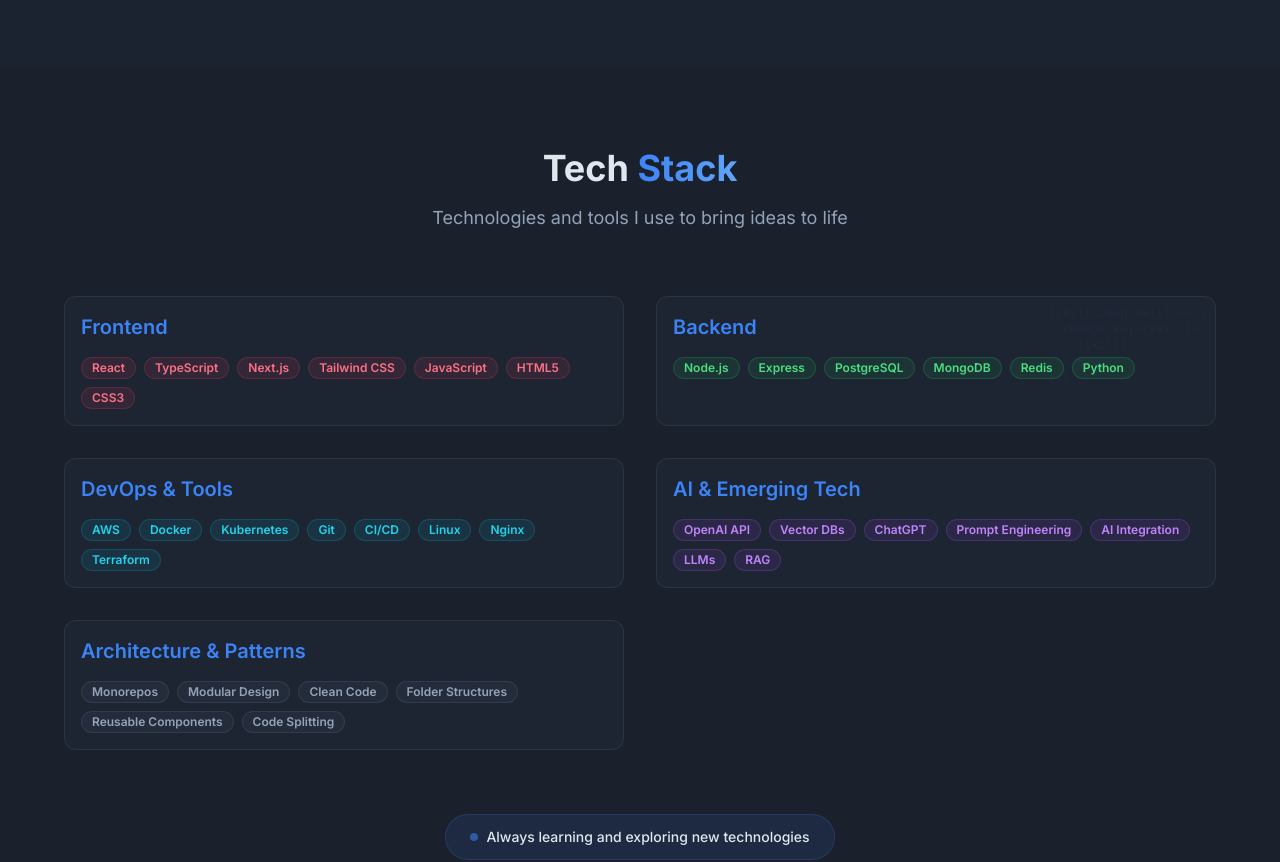
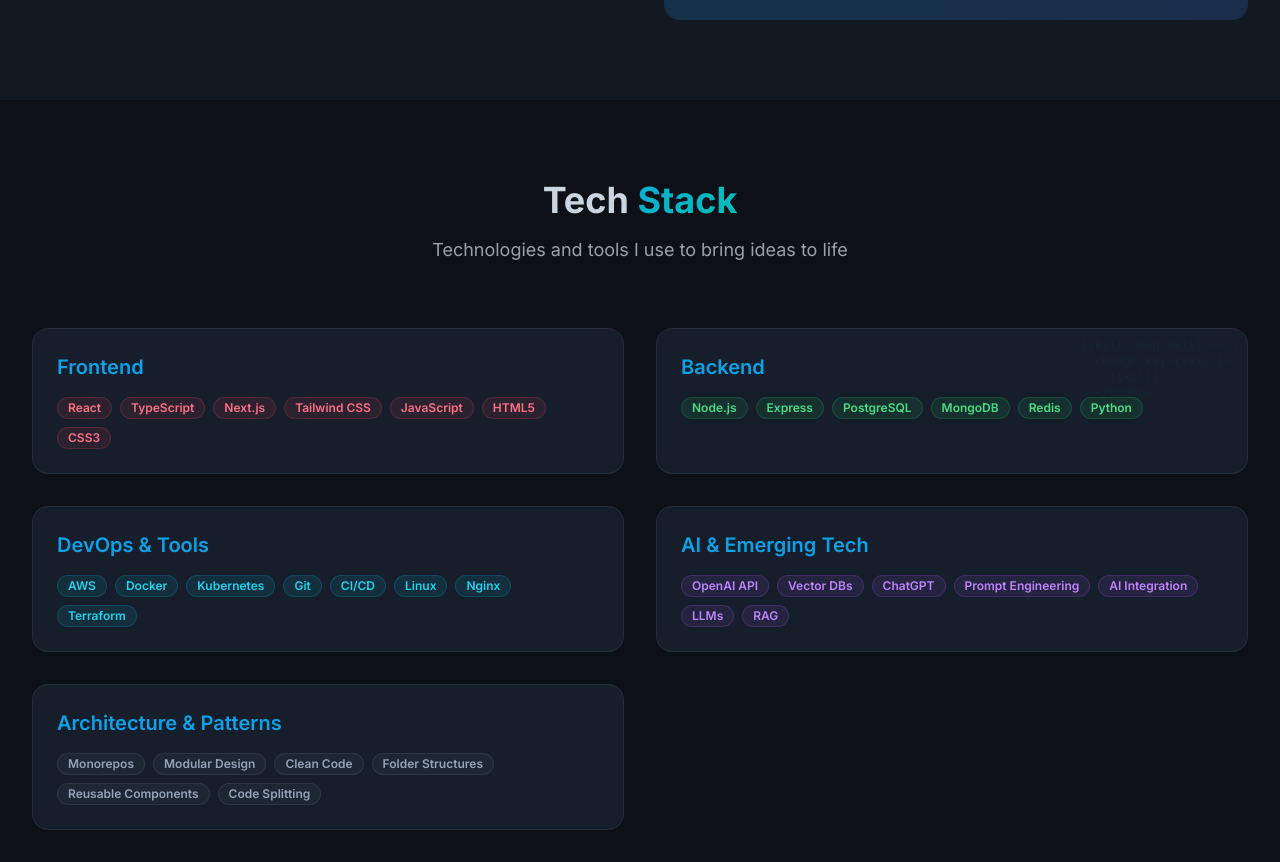
Before and after one commit to gitesh216/refined-web-weave, a React (Vite) app: page / in a window 1280 px wide. Shown: the part 1620-2482 px from the top of the page. Built offline with nearby package versions, Linux system fonts and the light colour scheme.

Commit message:
feat(styles): update theme

```diff
--- a/src/index.css
+++ b/src/index.css
@@ -1,40 +1,77 @@
 @import url('https://fonts.googleapis.com/css2?family=Inter:wght@300;400;500;600;700&display=swap');
+@import url('https://fonts.googleapis.com/css2?family=JetBrains+Mono:wght@300;400;500;600&display=swap');
 @tailwind base;
 @tailwind components;
 @tailwind utilities;
 
-
 @layer base {
   :root {
-    --background: 220 26% 14%;
-    --foreground: 213 31% 91%;
+    /* Midnight Ocean Theme - Professional & Modern */
+    --background: 216 28% 7%;        /* Deep navy */
+    --foreground: 213 27% 84%;       /* Cool white */
 
-    --card: 220 23% 18%;
-    --card-foreground: 213 31% 91%;
+    --card: 217 32% 17%;             /* Dark blue-gray */
+    --card-foreground: 213 27% 84%;
 
-    --popover: 220 23% 18%;
-    --popover-foreground: 213 31% 91%;
+    --popover: 217 32% 17%;
+    --popover-foreground: 213 27% 84%;
 
-    --primary: 217 91% 60%;
-    --primary-foreground: 220 26% 14%;
+    --primary: 199 89% 48%;          /* Ocean blue */
+    --primary-foreground: 216 28% 7%;
 
-    --secondary: 220 17% 24%;
-    --secondary-foreground: 213 31% 91%;
+    --secondary: 217 19% 27%;        /* Muted blue-gray */
+    --secondary-foreground: 213 27% 84%;
 
-    --muted: 220 13% 26%;
-    --muted-foreground: 215 20% 65%;
+    --muted: 215 25% 27%;
+    --muted-foreground: 217 10% 64%;
 
-    --accent: 217 91% 60%;
-    --accent-foreground: 220 26% 14%;
+    --accent: 142 76% 36%;           /* Emerald accent */
+    --accent-foreground: 216 28% 7%;
 
     --destructive: 0 84% 60%;
     --destructive-foreground: 210 40% 98%;
 
-    --border: 220 13% 28%;
-    --input: 220 13% 28%;
-    --ring: 217 91% 60%;
+    --border: 215 25% 28%;
+    --input: 215 25% 28%;
+    --ring: 199 89% 48%;
 
-    --radius: 0.75rem;
+    --radius: 0.875rem;
+
+    /* Custom gradient colors */
+    --gradient-primary: linear-gradient(135deg, hsl(199, 89%, 48%) 0%, hsl(174, 100%, 38%) 100%);
+    --gradient-secondary: linear-gradient(135deg, hsl(142, 76%, 36%) 0%, hsl(199, 89%, 48%) 100%);
+    --gradient-accent: linear-gradient(135deg, hsl(276, 100%, 54%) 0%, hsl(199, 89%, 48%) 50%, hsl(142, 76%, 36%) 100%);
+    --gradient-mesh:
+      radial-gradient(at 40% 20%, hsla(199, 89%, 48%, 0.4) 0px, transparent 50%),
+      radial-gradient(at 80% 0%, hsla(142, 76%, 36%, 0.3) 0px, transparent 50%),
+      radial-gradient(at 0% 50%, hsla(276, 100%, 54%, 0.2) 0px, transparent 50%);
+  }
+
+  /* Light theme (optional) */
+  .light {
+    --background: 0 0% 100%;
+    --foreground: 222 84% 4.9%;
+    --card: 0 0% 100%;
+    --card-foreground: 222 84% 4.9%;
+    --popover: 0 0% 100%;
+    --popover-foreground: 222 84% 4.9%;
+    --primary: 199 89% 48%;
+    --primary-foreground: 210 40% 98%;
+    --secondary: 210 40% 96%;
+    --secondary-foreground: 222 43% 11%;
+    --muted: 210 40% 96%;
+    --muted-foreground: 215 16% 47%;
+    --accent: 142 76% 36%;
+    --accent-foreground: 222 84% 4.9%;
+    --destructive: 0 84% 60%;
+    --destructive-foreground: 210 40% 98%;
+    --border: 214 32% 91%;
+    --input: 214 32% 91%;
+    --ring: 199 89% 48%;
+    --gradient-mesh:
+      radial-gradient(at 40% 20%, hsla(199, 89%, 48%, 0.15) 0px, transparent 50%),
+      radial-gradient(at 80% 0%, hsla(142, 76%, 36%, 0.1) 0px, transparent 50%),
+      radial-gradient(at 0% 50%, hsla(276, 100%, 54%, 0.05) 0px, transparent 50%);
   }
 
   * {
@@ -43,16 +80,19 @@
 
   body {
     @apply bg-background text-foreground font-sans;
-    font-family: 'Inter', sans-serif;
+    font-family: 'Inter', -apple-system, BlinkMacSystemFont, 'Segoe UI', sans-serif;
+    background-image: var(--gradient-mesh);
+    background-attachment: fixed;
   }
 
   html {
     scroll-behavior: smooth;
   }
 
-  /* Focus styles for accessibility */
+  /* Enhanced focus styles */
   *:focus-visible {
     @apply outline-none ring-2 ring-primary ring-offset-2 ring-offset-background;
+    transition: all 0.2s ease-in-out;
   }
 
   /* Reduce motion for users who prefer it */
@@ -71,208 +111,405 @@
   /* High contrast mode support */
   @media (prefers-contrast: high) {
     :root {
-      --border: 220 13% 50%;
-      --ring: 217 91% 80%;
+      --border: 215 25% 50%;
+      --ring: 199 89% 70%;
     }
   }
 }
 
 @layer components {
+  /* Enhanced gradient utilities */
   .gradient-text {
-    @apply bg-gradient-to-r from-primary to-blue-400 bg-clip-text text-transparent;
+    background: var(--gradient-primary);
+    background-clip: text;
+    -webkit-background-clip: text;
+    color: transparent;
+    background-size: 200% 200%;
+    animation: gradient-shift 3s ease infinite;
   }
 
+  .gradient-text-accent {
+    background: var(--gradient-accent);
+    background-clip: text;
+    -webkit-background-clip: text;
+    color: transparent;
+    background-size: 200% 200%;
+    animation: gradient-shift 4s ease infinite;
+  }
+
+  .gradient-border {
+    position: relative;
+    background: var(--gradient-primary);
+    border-radius: var(--radius);
+    padding: 1px;
+  }
+
+  .gradient-border::before {
+    content: '';
+    position: absolute;
+    inset: 1px;
+    background: hsl(var(--card));
+    border-radius: calc(var(--radius) - 1px);
+  }
+
+  /* Layout utilities */
   .section-padding {
     @apply px-4 sm:px-6 lg:px-8;
   }
 
   .container-width {
-    @apply max-w-6xl mx-auto;
+    @apply max-w-7xl mx-auto;
   }
 
+  /* Enhanced hover effects */
   .hover-lift {
-    @apply transition-all duration-300 hover:transform hover:-translate-y-2 hover:shadow-xl;
+    @apply transition-all duration-500 ease-out hover:transform hover:-translate-y-3 hover:scale-[1.02];
+    filter: drop-shadow(0 10px 8px rgb(0 0 0 / 0.04)) drop-shadow(0 4px 3px rgb(0 0 0 / 0.1));
   }
 
+  .hover-lift:hover {
+    filter: drop-shadow(0 25px 25px rgb(0 0 0 / 0.15)) drop-shadow(0 10px 10px rgb(0 0 0 / 0.04));
+  }
+
+  .hover-glow {
+    position: relative;
+    transition: all 0.3s ease;
+  }
+
+  .hover-glow:hover {
+    filter: brightness(1.1);
+  }
+
+  .hover-glow::before {
+    content: '';
+    position: absolute;
+    inset: -1px;
+    padding: 1px;
+    background: var(--gradient-primary);
+    border-radius: inherit;
+    opacity: 0;
+    transition: opacity 0.3s ease;
+    z-index: -1;
+  }
+
+  .hover-glow:hover::before {
+    opacity: 1;
+  }
+
+  /* Modern card styles */
   .tech-card {
-    @apply bg-card/50 backdrop-blur-sm border border-border/50 rounded-xl p-4 hover:bg-card/70 transition-all duration-300 hover:border-primary/50;
+    @apply bg-card/60 backdrop-blur-lg border border-border/40 rounded-2xl p-6 relative overflow-hidden;
+    transition: all 0.4s cubic-bezier(0.4, 0, 0.2, 1);
+    background-image: radial-gradient(circle at 50% 0%, hsla(var(--primary), 0.1) 0%, transparent 50%);
+  }
+
+  .tech-card:hover {
+    @apply bg-card/80 border-primary/60 transform scale-105;
+    box-shadow:
+      0 20px 25px -5px rgb(0 0 0 / 0.1),
+      0 10px 10px -5px rgb(0 0 0 / 0.04),
+      0 0 0 1px hsla(var(--primary), 0.1);
   }
 
   .project-card {
-    @apply bg-card/80 backdrop-blur-sm border border-border rounded-xl overflow-hidden hover:border-primary/50 transition-all duration-500 hover:shadow-2xl hover:shadow-primary/10;
+    @apply bg-card/70 backdrop-blur-xl border border-border/50 rounded-3xl overflow-hidden relative;
+    transition: all 0.2s cubic-bezier(0.4, 0, 0.2, 1);
+    background-image:
+      linear-gradient(135deg, hsla(var(--primary), 0.05) 0%, transparent 50%),
+      radial-gradient(circle at 80% 20%, hsla(var(--accent), 0.1) 0%, transparent 50%);
   }
 
-  /* Screen reader only content */
-  .sr-only {
-    position: absolute;
-    width: 1px;
-    height: 1px;
-    padding: 0;
-    margin: -1px;
-    overflow: hidden;
-    clip: rect(0, 0, 0, 0);
-    white-space: nowrap;
-    border: 0;
+  .project-card:hover {
+    @apply border-primary/70 transform scale-[1.02];
+    box-shadow:
+      0 32px 64px -12px rgba(0, 0, 0, 0.25),
+      0 0 0 1px hsla(var(--primary), 0.2),
+      inset 0 1px 0 hsla(var(--primary), 0.1);
   }
 
-  /* Show screen reader content when focused */
-  .sr-only:focus,
-  .sr-only:active {
-    position: static;
-    width: auto;
-    height: auto;
-    padding: inherit;
-    margin: inherit;
-    overflow: visible;
-    clip: auto;
-    white-space: normal;
+  /* Glass morphism effect */
+  .glass {
+    background: rgba(255, 255, 255, 0.05);
+    backdrop-filter: blur(16px);
+    border: 1px solid rgba(255, 255, 255, 0.1);
+    box-shadow:
+      0 8px 32px 0 rgba(0, 0, 0, 0.37),
+      inset 0 1px 0 rgba(255, 255, 255, 0.1);
   }
 
-  .focus:not-sr-only:focus {
-    @apply not-sr-only;
+  /* Navigation styles */
+  .nav-glass {
+    @apply bg-background/80 backdrop-blur-xl border-b border-border/50;
+    box-shadow: 0 4px 6px -1px rgb(0 0 0 / 0.1), 0 2px 4px -1px rgb(0 0 0 / 0.06);
+  }
+
+  /* Button variants */
+  .btn-primary {
+    @apply bg-primary text-primary-foreground hover:opacity-90 font-medium px-6 py-3 rounded-xl transition-all duration-300;
+    background: var(--gradient-primary);
+    box-shadow: 0 4px 14px 0 hsla(var(--primary), 0.39);
+  }
+
+  .btn-primary:hover {
+    transform: translateY(-2px);
+    box-shadow: 0 8px 25px 0 hsla(var(--primary), 0.5);
+  }
+
+  .btn-secondary {
+    @apply bg-secondary/80 text-secondary-foreground hover:bg-secondary font-medium px-6 py-3 rounded-xl transition-all duration-300 border border-border/50;
+    backdrop-filter: blur(8px);
+  }
+
+  .btn-secondary:hover {
+    @apply border-primary/50;
+    transform: translateY(-1px);
   }
 
   /* Code-specific styles */
   .font-mono {
-    font-family: 'JetBrains Mono', 'Fira Code', 'Monaco', 'Cascadia Code', 'Roboto Mono', monospace;
+    font-family: 'JetBrains Mono', 'Fira Code', 'SF Mono', 'Monaco', 'Cascadia Code', monospace;
   }
 
   /* Floating code animations */
   .floating-code {
-    animation: float 6s ease-in-out infinite;
+    animation: float-complex 8s ease-in-out infinite;
+    filter: blur(0.5px);
   }
 
   .floating-code:nth-child(2n) {
-    animation-delay: -2s;
+    animation-delay: -2.7s;
   }
 
   .floating-code:nth-child(3n) {
-    animation-delay: -4s;
+    animation-delay: -5.3s;
   }
 
-  @keyframes float {
+  .floating-code:nth-child(4n) {
+    animation-delay: -1.2s;
+  }
+
+  @keyframes float-complex {
     0%, 100% {
-      transform: translateY(0px) rotate(var(--rotate, 0deg));
+      transform: translateY(0px) translateX(0px) rotate(var(--rotate, 0deg));
+      opacity: 0.3;
+    }
+    25% {
+      transform: translateY(-15px) translateX(5px) rotate(var(--rotate, 0deg));
+      opacity: 0.5;
     }
     50% {
-      transform: translateY(-10px) rotate(var(--rotate, 0deg));
+      transform: translateY(-8px) translateX(-3px) rotate(var(--rotate, 0deg));
+      opacity: 0.4;
+    }
+    75% {
+      transform: translateY(-20px) translateX(8px) rotate(var(--rotate, 0deg));
+      opacity: 0.6;
     }
   }
 
-  /* Code syntax highlighting improvements */
+  /* Enhanced code syntax highlighting */
   .code-snippet {
-    text-shadow: 0 0 2px rgba(0, 0, 0, 0.3);
-    backdrop-filter: blur(1px);
+    @apply font-mono text-sm leading-relaxed;
+    text-shadow: 0 0 4px rgba(0, 0, 0, 0.5);
+    backdrop-filter: blur(2px);
+    border: 1px solid rgba(255, 255, 255, 0.1);
+    background: rgba(0, 0, 0, 0.2);
+    border-radius: 0.5rem;
+    padding: 0.75rem;
   }
 
   .code-snippet .text-primary {
-    text-shadow: 0 0 4px hsl(var(--primary) / 0.5);
+    color: hsl(var(--primary));
+    text-shadow: 0 0 8px hsla(var(--primary), 0.6);
   }
 
-  .code-snippet .text-green-400 {
-    text-shadow: 0 0 4px rgba(74, 222, 128, 0.3);
+  .code-snippet .text-accent {
+    color: hsl(var(--accent));
+    text-shadow: 0 0 8px hsla(var(--accent), 0.6);
   }
 
   .code-snippet .text-purple-400 {
-    text-shadow: 0 0 4px rgba(196, 181, 253, 0.3);
+    color: #c084fc;
+    text-shadow: 0 0 8px rgba(192, 132, 252, 0.4);
   }
 
   .code-snippet .text-orange-400 {
-    text-shadow: 0 0 4px rgba(251, 146, 60, 0.3);
+    color: #fb923c;
+    text-shadow: 0 0 8px rgba(251, 146, 60, 0.4);
+  }
+
+  .code-snippet .text-pink-400 {
+    color: #f472b6;
+    text-shadow: 0 0 8px rgba(244, 114, 182, 0.4);
+  }
+
+  /* Loading states */
+  .loading-shimmer {
+    background: linear-gradient(90deg,
+      hsla(var(--muted), 0.1) 25%,
+      hsla(var(--primary), 0.2) 50%,
+      hsla(var(--muted), 0.1) 75%);
+    background-size: 200% 100%;
+    animation: shimmer 2s infinite;
+  }
+
+  @keyframes shimmer {
+    0% { background-position: -200% 0; }
+    100% { background-position: 200% 0; }
   }
 }
 
 @layer utilities {
+  /* Enhanced animations */
   .animate-fade-in-up {
-    animation: fadeInUp 0.6s ease-out forwards;
+    animation: fadeInUp 0.8s cubic-bezier(0.4, 0, 0.2, 1) forwards;
   }
 
   .animate-fade-in {
-    animation: fadeIn 0.8s ease-out forwards;
+    animation: fadeIn 1s ease-out forwards;
   }
 
   .animate-float {
-    animation: float 6s ease-in-out infinite;
+    animation: float-complex 8s ease-in-out infinite;
+  }
+
+  .animate-gradient {
+    animation: gradient-shift 3s ease infinite;
   }
 
   @keyframes fadeInUp {
     from {
       opacity: 0;
-      transform: translateY(30px);
+      transform: translateY(40px) scale(0.95);
     }
     to {
       opacity: 1;
-      transform: translateY(0);
+      transform: translateY(0) scale(1);
     }
   }
 
   @keyframes fadeIn {
-    from {
-      opacity: 0;
-    }
-    to {
-      opacity: 1;
-    }
+    from { opacity: 0; }
+    to { opacity: 1; }
   }
 
-  .bg-grid-pattern {
-    background-image: radial-gradient(circle at 1px 1px, rgba(59, 130, 246, 0.15) 1px, transparent 0);
-    background-size: 20px 20px;
+  @keyframes gradient-shift {
+    0%, 100% { background-position: 0% 50%; }
+    50% { background-position: 100% 50%; }
   }
 
-  /* Line clamp utility for text truncation */
-  .line-clamp-3 {
-    display: -webkit-box;
-    -webkit-line-clamp: 3;
-    -webkit-box-orient: vertical;
-    overflow: hidden;
+  /* Advanced grid patterns */
+  .bg-grid-pattern {
+    background-image:
+      radial-gradient(circle at 2px 2px, hsla(var(--primary), 0.15) 1px, transparent 0);
+    background-size: 32px 32px;
   }
 
-  /* Code positioning utilities */
-  .code-overlay {
-    pointer-events: none;
-    user-select: none;
+  .bg-dot-pattern {
+    background-image:
+      radial-gradient(circle, hsla(var(--accent), 0.1) 1px, transparent 1px);
+    background-size: 24px 24px;
+  }
+
+  .bg-mesh-gradient {
+    background-image: var(--gradient-mesh);
+  }
+
+  /* Text effects */
+  .text-glow {
+    text-shadow: 0 0 20px hsla(var(--primary), 0.5);
+  }
+
+  .text-stroke {
+    -webkit-text-stroke: 1px hsla(var(--primary), 0.3);
+  }
+
+  /* Performance optimizations */
+  .will-change-transform {
     will-change: transform;
   }
 
-  /* Responsive code visibility */
+  .will-change-opacity {
+    will-change: opacity;
+  }
+
+  .content-visibility-auto {
+    content-visibility: auto;
+    contain-intrinsic-size: 0 500px;
+  }
+
+  /* Responsive utilities */
   @media (max-width: 1024px) {
-    .floating-code-lg {
-      display: none;
-    }
+    .floating-code-lg { display: none; }
   }
 
   @media (max-width: 768px) {
-    .floating-code-md {
-      display: none;
-    }
+    .floating-code-md { display: none; }
+    .hover-lift { transform: none !important; }
+    .tech-card:hover { transform: scale(1.02); }
   }
 }
 
-/* Performance optimizations */
-img {
+/* Enhanced performance optimizations */
+img, video {
   content-visibility: auto;
+  contain-intrinsic-size: 300px;
 }
 
 .animate-spin {
   transform-origin: center;
+  will-change: transform;
 }
 
-/* Improve font rendering */
+/* Better font rendering */
 body {
   -webkit-font-smoothing: antialiased;
   -moz-osx-font-smoothing: grayscale;
   text-rendering: optimizeLegibility;
+  font-feature-settings: 'kern' 1, 'liga' 1, 'calt' 1, 'pnum' 1, 'tnum' 0, 'onum' 1, 'lnum' 0, 'dlig' 0;
 }
 
 /* Code element performance */
 pre, code {
-  font-variant-ligatures: none;
+  font-variant-ligatures: common-ligatures;
+  font-feature-settings: 'liga' 1, 'calt' 1;
   text-rendering: optimizeSpeed;
 }
 
-/* Backdrop blur performance */
-.backdrop-blur-sm {
-  backdrop-filter: blur(4px);
-  -webkit-backdrop-filter: blur(4px);
+/* Enhanced backdrop blur with fallbacks */
+@supports (backdrop-filter: blur(16px)) {
+  .backdrop-blur-xl {
+    backdrop-filter: blur(16px);
+    -webkit-backdrop-filter: blur(16px);
+  }
+
+  .backdrop-blur-lg {
+    backdrop-filter: blur(12px);
+    -webkit-backdrop-filter: blur(12px);
+  }
 }
+
+/* Scroll enhancements */
+@supports (scroll-behavior: smooth) {
+  html {
+    scroll-behavior: smooth;
+  }
+}
+
+/* Custom scrollbar */
+::-webkit-scrollbar {
+  width: 6px;
+}
+
+::-webkit-scrollbar-track {
+  background: hsl(var(--background));
+}
+
+::-webkit-scrollbar-thumb {
+  background: linear-gradient(180deg, hsl(var(--primary)), hsl(var(--accent)));
+  border-radius: 3px;
+}
+
+::-webkit-scrollbar-thumb:hover {
+  background: linear-gradient(180deg, hsl(var(--accent)), hsl(var(--primary)));
+}
```
